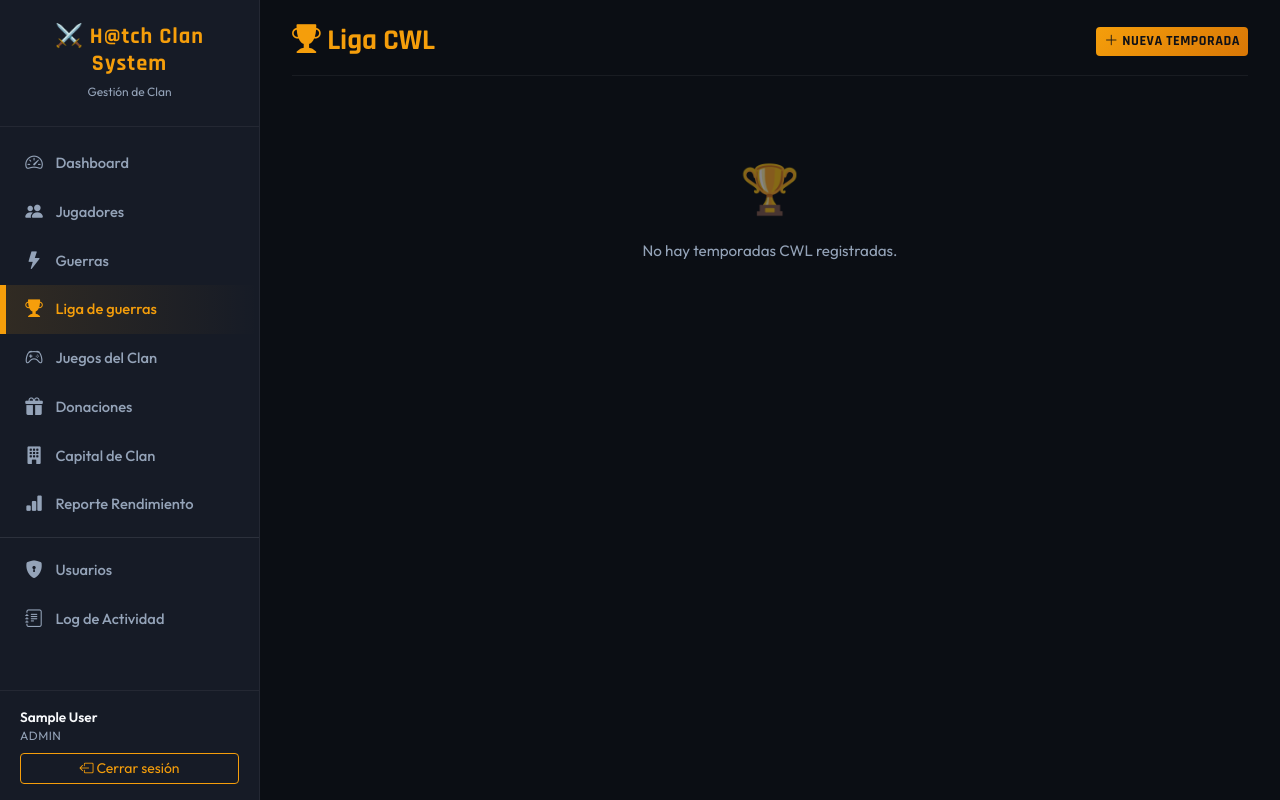
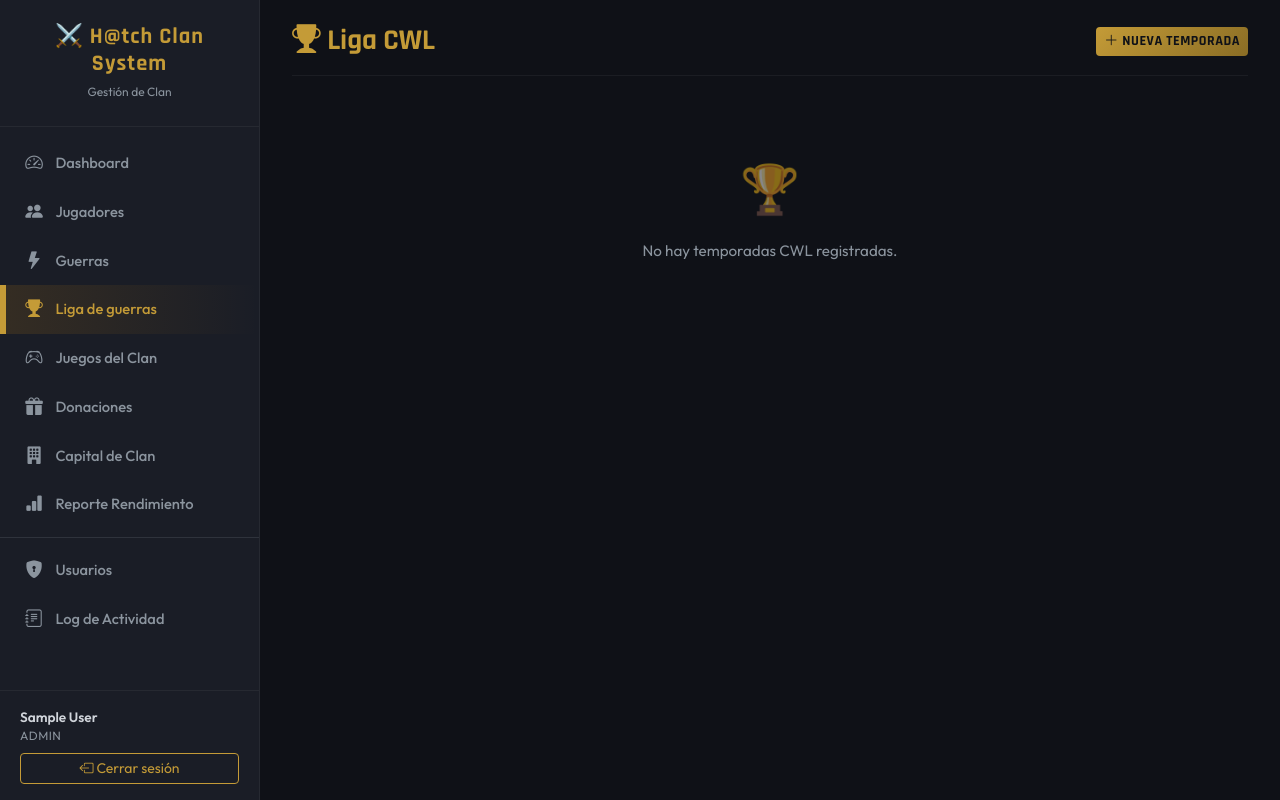
Before and after one commit to hanshatch/coc, a PHP site: page /cwl.php in a window 1280 px wide. Run offline with PHP 8.4, Linux system fonts and the light colour scheme; the visitor is signed in with stand-in values (Sample User, id 1); data that the repository does not hold is empty.

Commit message:
style: update color palette and increment stylesheet version for theme refresh

```diff
--- a/assets/style.css
+++ b/assets/style.css
@@ -7,24 +7,24 @@
 
 /* ── Variables ──────────────────────────────────────────────── */
 :root {
-    --ct-bg:          #0b0e14;
-    --ct-surface:     #161b26;
-    --ct-surface2:    #212838;
-    --ct-border:      rgba(255, 255, 255, 0.06);
-    --ct-gold:        #f59e0b;
-    --ct-gold-hover:  #fbbf24;
-    --ct-gold-dark:   #d97706;
-    --ct-green:       #10b981;
-    --ct-red:         #ef4444;
-    --ct-blue:        #60a5fa;
-    --ct-purple:      #a78bfa;
-    --ct-cyan:        #2dd4bf;
-    --ct-text:        #f8fafc;
-    --ct-text-muted:  #94a3b8;
+    --ct-bg:          #0f1117;
+    --ct-surface:     #1a1d26;
+    --ct-surface2:    #242936;
+    --ct-border:      rgba(255, 255, 255, 0.05);
+    --ct-gold:        #c49b37;
+    --ct-gold-hover:  #a6822d;
+    --ct-gold-dark:   #8a6d25;
+    --ct-green:       #508d69;
+    --ct-red:         #a35252;
+    --ct-blue:        #5d8aa8;
+    --ct-purple:      #7a6ea3;
+    --ct-cyan:        #6c929c;
+    --ct-text:        #d1d5db;
+    --ct-text-muted:  #8b949e;
     --ct-sidebar-w:   260px;
     --ct-font-title:  'Rajdhani', sans-serif;
     --ct-font-body:   'Outfit', sans-serif;
-    --ct-glass:       rgba(11, 14, 20, 0.85);
+    --ct-glass:       rgba(15, 17, 23, 0.85);
 }
 
 /* ── Reset & Body ──────────────────────────────────────────── */
--- a/includes/header.php
+++ b/includes/header.php
@@ -26,7 +26,7 @@ $currentName = str_replace('.php', '', $currentPage);
     <!-- Bootstrap Icons -->
     <link href="https://cdn.jsdelivr.net/npm/bootstrap-icons@1.11.3/font/bootstrap-icons.min.css" rel="stylesheet">
     <!-- Custom Theme -->
-    <link href="assets/style.css?v=3.0" rel="stylesheet">
+    <link href="assets/style.css?v=4.0" rel="stylesheet">
 </head>
 <body>
 
```
